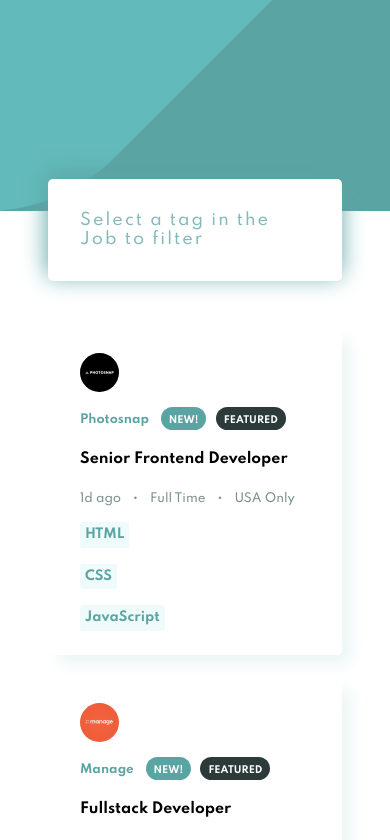
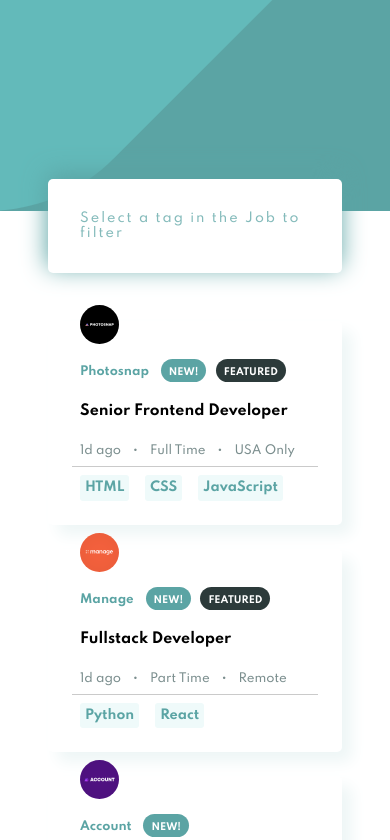
Before and after one commit to sivakumars/job-listings, a React (Create React App) app: page / in a window 390 px wide. Shown: the top 840 px of the page. Built offline with nearby package versions, Linux system fonts and the light colour scheme.

Commit message:
Style changes for smaller screens - added negative margin-top for job details container

```diff
--- a/src/components/FilteredJobCardsList.js
+++ b/src/components/FilteredJobCardsList.js
@@ -52,6 +52,7 @@ const FilteredJobCardsList = () => {
       }
     } else {
       console.log("No tags selected", jobData);
+      //setFilteredJobs([...jobData])
     }
   }, [location.search]);
 
--- a/src/components/FilteredJobTags.scss
+++ b/src/components/FilteredJobTags.scss
@@ -7,6 +7,7 @@
     opacity: 0.75;
     color: var(--deSaturatedDarkCyan);
     letter-spacing: 2px;
+    font-size: 0.8em;
   }
   .clearTags {
     text-align: right;
--- a/src/components/JobCard.js
+++ b/src/components/JobCard.js
@@ -17,7 +17,7 @@ const JobCard = ({ job }) => {
       <div className="switcher-l">
         <div>
           <div className="sidebar-l">
-            <div>
+            <div className="job-details-container">
               <div className="flex-sidebar">
                 <img src={job.logo} className="logo" alt="company logo" />
               </div>
@@ -42,7 +42,7 @@ const JobCard = ({ job }) => {
               </div>
             </div>
           </div>
-          <div className="jobTags max-width-40pc">
+          <div className="jobTags width-40pc">
             <div className="cluster-l">
               <div>
                 {job.tags.length > 0
--- a/src/components/JobCard.scss
+++ b/src/components/JobCard.scss
@@ -8,6 +8,7 @@
     width: 100%;
     height: auto;
   }
+  .job-details-container {
     .job-details {
       font-size: calc((var(--baseFontSize) * 0.7) + 0.15vw);
       .company > span {
@@ -43,6 +44,12 @@
         margin-left: 1em;
       }
     }
+
+    @media screen and (max-width: 560px) {
+      margin-top: -3em;
+      border-bottom: 1px solid #cacaca;
+    }
+  }
   .jobTags__tag {
     .tag {
       border-radius: 3px;
--- a/src/providers/FilterTagsProvider.js
+++ b/src/providers/FilterTagsProvider.js
@@ -7,7 +7,9 @@ const FilterTagsProvider = ({ children }) => {
 
   const removeSelectedTag = deleteTag => {
     const updatedTags = selectedTags.filter(tag => tag !== deleteTag);
-    setSelectedTags([...updatedTags]);
+    updatedTags.length > 0
+      ? setSelectedTags([...updatedTags])
+      : setSelectedTags([]);
   };
 
   const value = useMemo(() => {
--- a/src/styles/utilities.scss
+++ b/src/styles/utilities.scss
@@ -10,6 +10,6 @@
   min-width: 90%;
 }
 
-.max-width-40pc {
-  max-width: 40%;
+.width-40pc {
+  width: 40%;
 }
```
Lines whose indentation alone changed are shown as unchanged.
